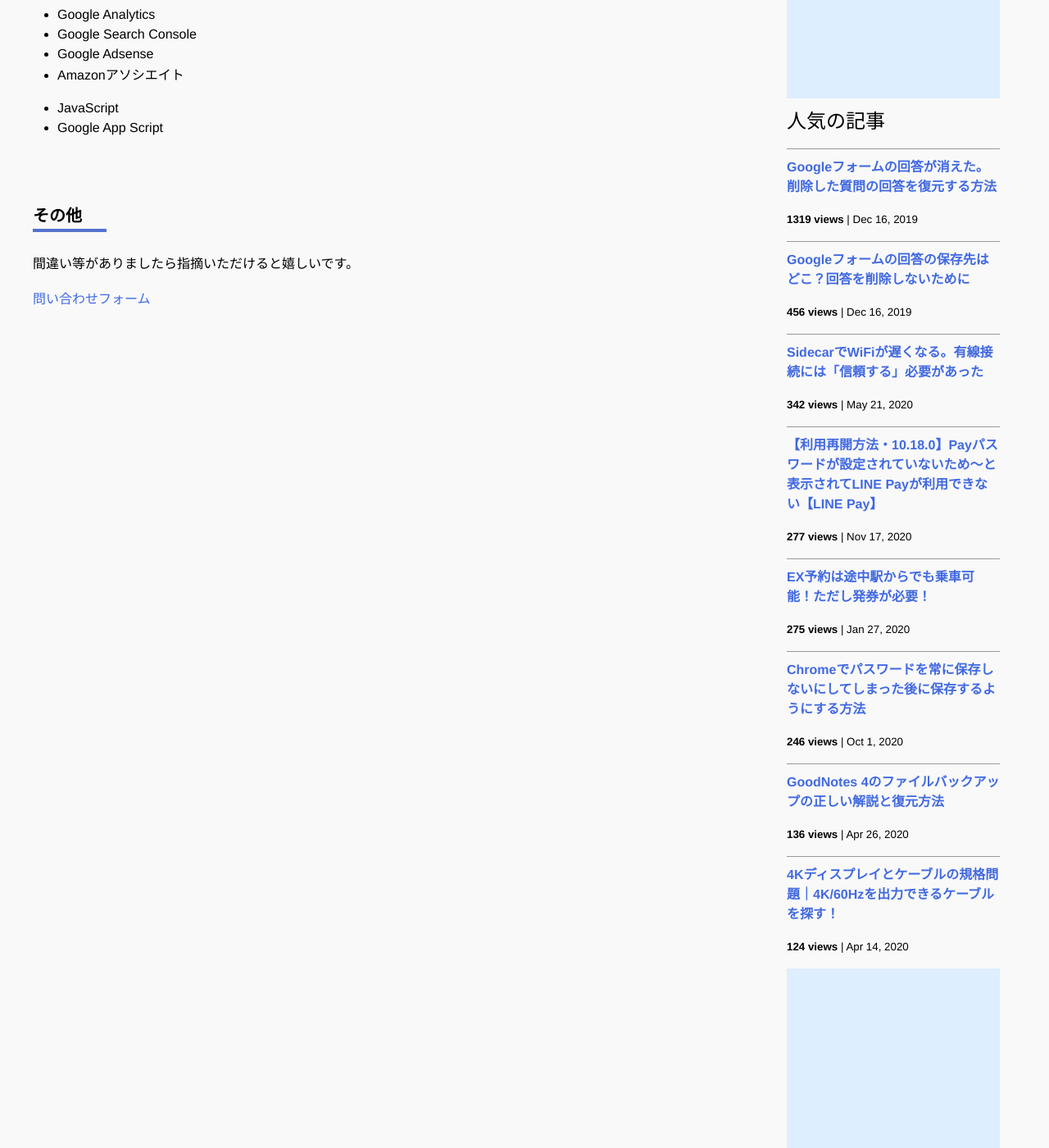
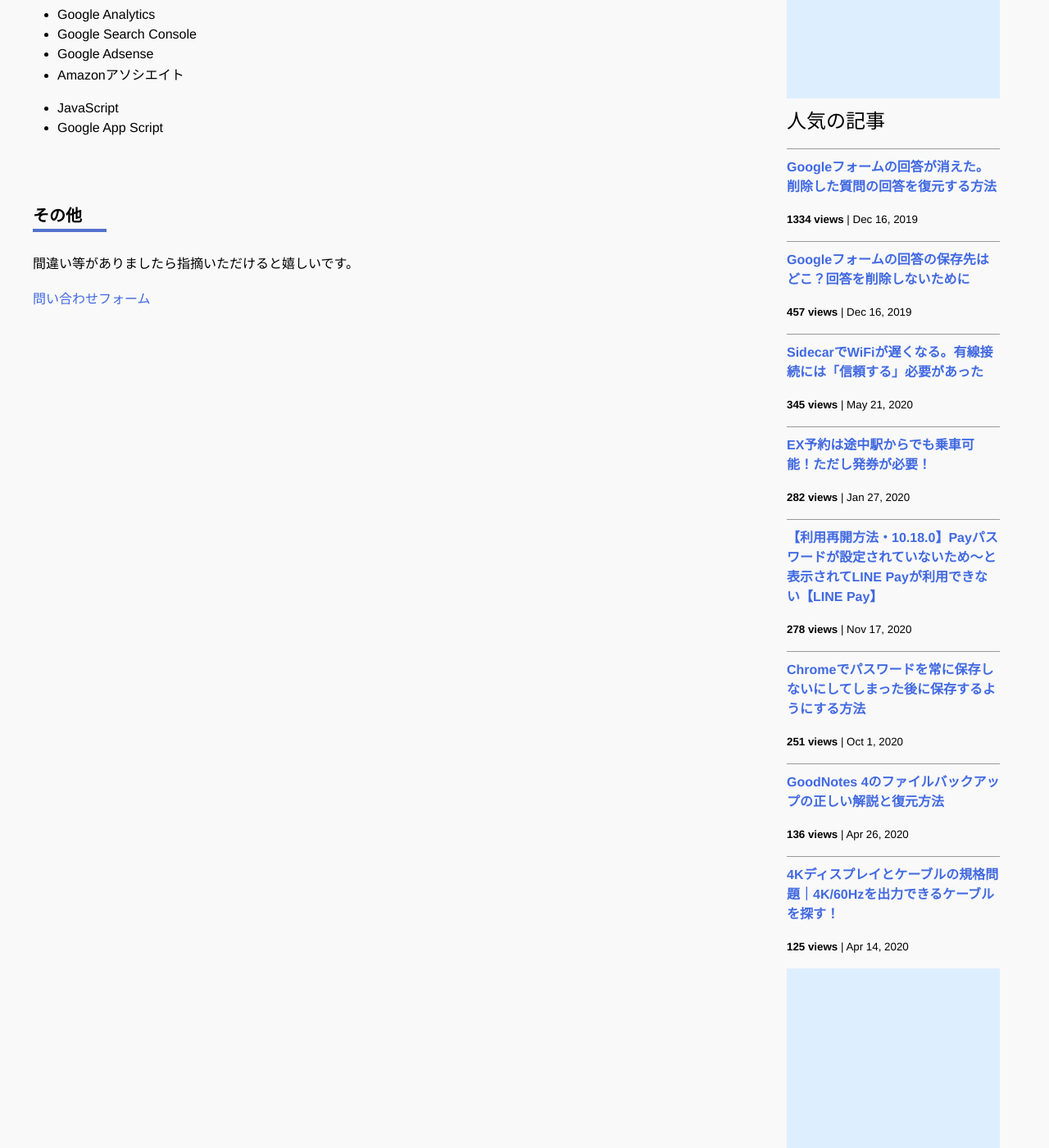
Before and after one commit to iwanaminami/shoyaiwaname, a Jekyll site: the page built from about.markdown, in a window 1280 px wide and 1400 px high, scrolled down 693 px. Shown: the whole window at 82% size. Built offline with Jekyll 4.4.1, drawn with Linux system fonts in a browser that asks for light colours; nearby versions of some CDN libraries; comment, search, counter and statistics services are not loaded.

Commit message:
a new commit message

```diff
--- a/_data/popularposts.yml
+++ b/_data/popularposts.yml
@@ -1,17 +1,17 @@
 side:
-  - view: 1319
+  - view: 1334
     url: /2019/12/16/restore-googleform.html
-  - view: 456
+  - view: 457
     url: /2019/12/16/googleform-answers.html
-  - view: 342
+  - view: 345
     url: /2020/05/21/sidecar-via-cable.html
-  - view: 277
+  - view: 282
+    url: /2020/01/27/ex-rideontheway.html
+  - view: 278
     url: /2020/11/17/linepay.html
-  - view: 275
-    url: /2020/01/27/ex-rideontheway.html
-  - view: 246
+  - view: 251
     url: /2020/10/01/googlepassword.html
   - view: 136
     url: /2020/04/26/goodnotes4-backup.html
-  - view: 124
+  - view: 125
     url: /2020/04/14/4kcable.html
```
